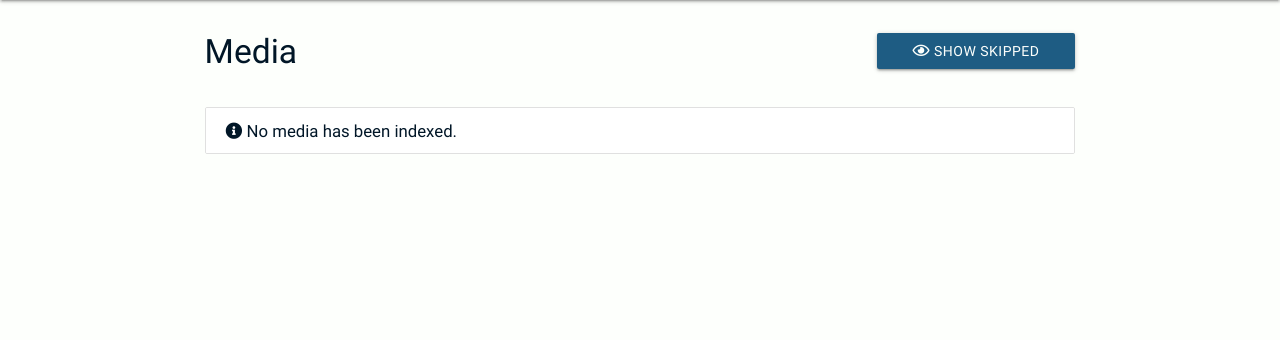
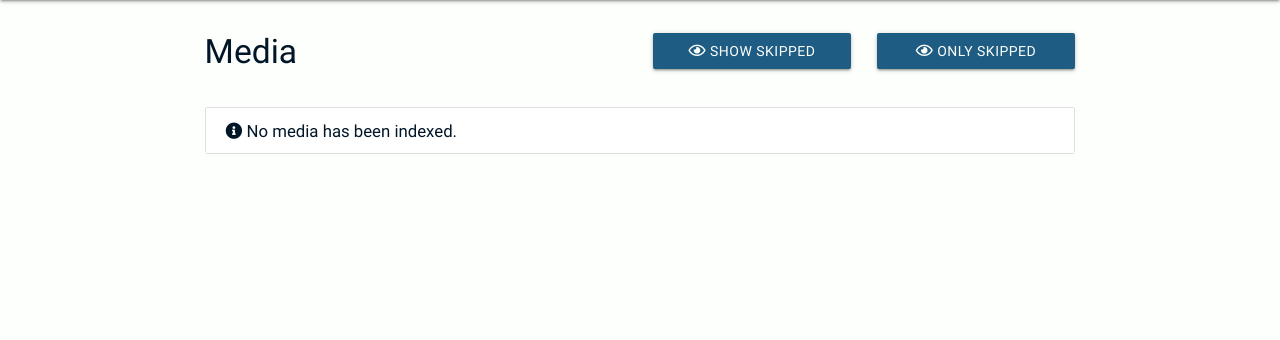
Before and after one commit to meeb/tubesync, a Django app: template tubesync/sync/templates/sync/media.html in a window 1280 px wide. Shown: the part 143-483 px from the top of the page. Run offline with Django 4.2, Linux system fonts and the light colour scheme; the template is opened without the code that fills it, so the values that code supplies are empty; style sheets or scripts are compiled from the project's sources; some libraries are stand-ins or nearby versions.

Commit message:
add a media filter to show only skipped media, resolves #197

```diff
--- a/tubesync/sync/templates/sync/media.html
+++ b/tubesync/sync/templates/sync/media.html
@@ -4,7 +4,7 @@
 
 {% block content %}
 <div class="row">
-  <div class="col s12 m9">
+  <div class="col s12 m6">
     <h1 class="truncate">Media</h1>
   </div>
   <div class="col s12 m3">
@@ -12,6 +12,13 @@
     <a href="{% url 'sync:media' %}{% if source %}?filter={{ source.pk }}{% endif %}" class="btn"><i class="far fa-eye-slash"></i> Hide skipped media</a>
     {% else %}
     <a href="{% url 'sync:media' %}?show_skipped=yes{% if source %}&filter={{ source.pk }}{% endif %}" class="btn"><i class="far fa-eye"></i> Show skipped media</a>
+    {% endif %}
+  </div>
+  <div class="col s12 m3">
+    {% if only_skipped %}
+    <a href="{% url 'sync:media' %}{% if source %}?filter={{ source.pk }}{% endif %}" class="btn"><i class="far fa-eye-slash"></i> Only skipped media</a>
+    {% else %}
+    <a href="{% url 'sync:media' %}?only_skipped=yes{% if source %}&filter={{ source.pk }}{% endif %}" class="btn"><i class="far fa-eye"></i> Only skipped media</a>
     {% endif %}
   </div>
 </div>
```
Also changed, not shown: tubesync/sync/views.py (+10 -0 lines).
